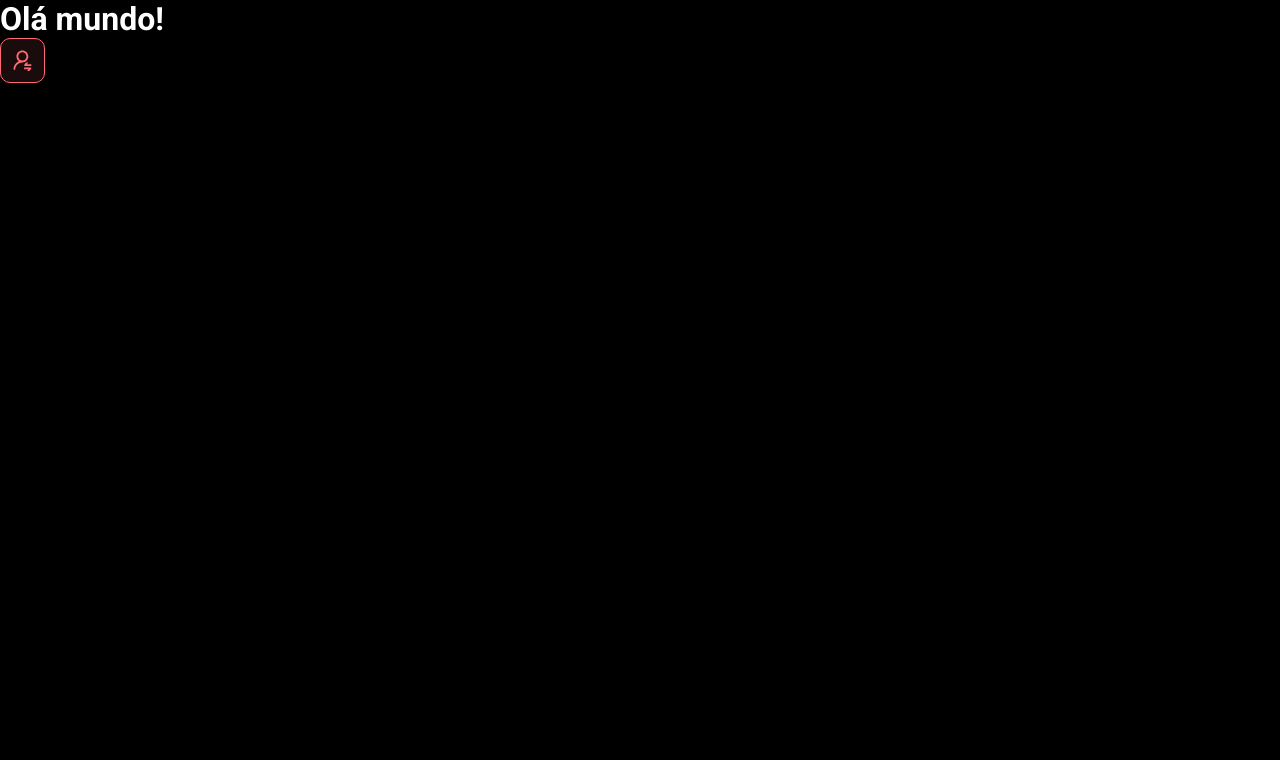
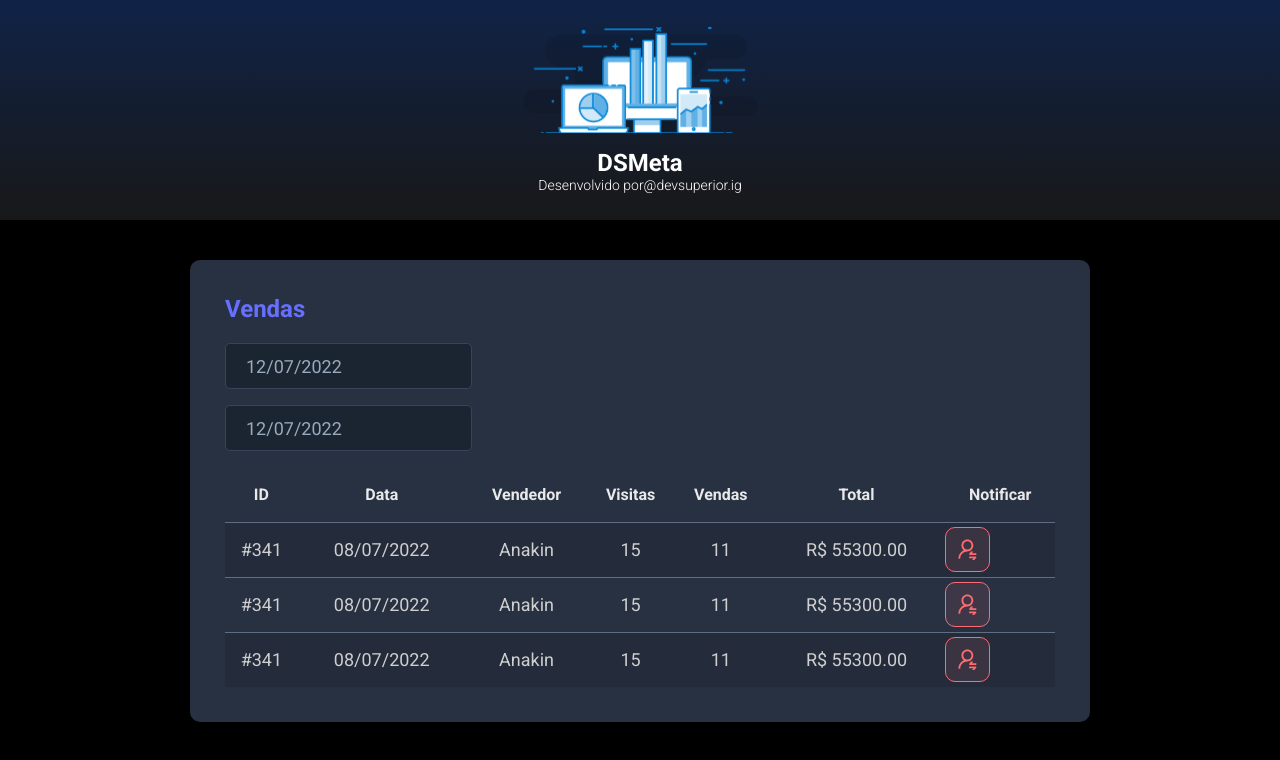
Before and after one commit to gerlingabriel/vendasDevSuperior, a React (Vite) app in the folder frontend/: page / in a window 1280 px wide. Shown: the top 760 px of the page. Built offline with nearby package versions, Linux system fonts and the light colour scheme.

Commit message:
Componenete datepicker

```diff
--- a/frontend/package.json
+++ b/frontend/package.json
@@ -8,7 +8,9 @@
     "preview": "vite preview"
   },
   "dependencies": {
+    "@types/react-datepicker": "4.4.2",
     "react": "^18.0.0",
+    "react-datepicker": "4.8.0",
     "react-dom": "^18.0.0"
   },
   "devDependencies": {
--- a/frontend/src/App.tsx
+++ b/frontend/src/App.tsx
@@ -1,11 +1,18 @@
-import NotificationButton from './components/NotificationButton/index';
+import Header from './components/Header';
+import SalesCard from './components/SalesCard';
 
 
 function App() {
   return (
     <>
-      <h1>Olá mundo!</h1>
-      <NotificationButton />
+      <Header />
+      <main>
+        <section id="sales">
+          <div className="dsmeta-container">
+            <SalesCard />
+          </div>
+        </section>
+      </main>
     </>
   )
 }
--- /dev/null
+++ b/frontend/src/components/Header/index.tsx
@@ -0,0 +1,19 @@
+import logoprincipal from "../../assets/img/logo.svg"
+import './styles.css'
+
+function Header() {
+    return (
+        <header>
+            <div className="dsmeta-logo-container">
+                <img src={logoprincipal} alt="DSMeta" />
+                <h1>DSMeta</h1>
+                <p>
+                    Desenvolvido por
+                    <a href="https://www.instagram.com/devsuperior.ig">@devsuperior.ig</a>
+                </p>
+            </div>
+        </header>
+    )
+}
+
+export default Header
--- /dev/null
+++ b/frontend/src/components/Header/styles.css
@@ -0,0 +1,27 @@
+header {
+    background: linear-gradient(180deg, #102347 0%, #181818 100%);
+    height: 220px;
+    display: flex;
+    align-items: center;
+    justify-content: center;
+  }
+
+  .dsmeta-logo-container {
+    display: flex;
+    flex-direction: column;
+    align-items: center;
+  }
+
+  .dsmeta-logo-container img {
+    width: 235px;
+  }
+
+  .dsmeta-logo-container h1 {
+    margin-top: 15px;
+    font-size: 24px;
+  }
+
+  .dsmeta-logo-container p {
+    font-size: 14px;
+    font-weight: 300;
+  }
--- /dev/null
+++ b/frontend/src/components/SalesCard/index.tsx
@@ -0,0 +1,92 @@
+import DatePicker from "react-datepicker";
+import "react-datepicker/dist/react-datepicker.css";
+
+import NotificationButton from '../NotificationButton'
+import './styles.css'
+
+function SalesCard() {
+    return (
+        <div className="dsmeta-card">
+            <h2 className="dsmeta-sales-title">Vendas</h2>
+            <div>
+                <div className="dsmeta-form-control-container">
+                    <DatePicker
+                        selected={new Date()}
+                        onChange={(date: Date) => { }}
+                        className="dsmeta-form-control"
+                        dateFormat="dd/MM/yyyy"
+                    />
+                </div>
+                <div className="dsmeta-form-control-container">
+                    <DatePicker
+                        selected={new Date()}
+                        onChange={(date: Date) => { }}
+                        className="dsmeta-form-control"
+                        dateFormat="dd/MM/yyyy"
+                    />
+                </div>
+            </div>
+
+            <div>
+                <table className="dsmeta-sales-table">
+                    <thead>
+                        <tr>
+                            <th className="show992">ID</th>
+                            <th className="show576">Data</th>
+                            <th>Vendedor</th>
+                            <th className="show992">Visitas</th>
+                            <th className="show992">Vendas</th>
+                            <th>Total</th>
+                            <th>Notificar</th>
+                        </tr>
+                    </thead>
+                    <tbody>
+                        <tr>
+                            <td className="show992">#341</td>
+                            <td className="show576">08/07/2022</td>
+                            <td>Anakin</td>
+                            <td className="show992">15</td>
+                            <td className="show992">11</td>
+                            <td>R$ 55300.00</td>
+                            <td>
+                                <div className="dsmeta-red-btn-container">
+                                    <NotificationButton />
+                                </div>
+                            </td>
+                        </tr>
+                        <tr>
+                            <td className="show992">#341</td>
+                            <td className="show576">08/07/2022</td>
+                            <td>Anakin</td>
+                            <td className="show992">15</td>
+                            <td className="show992">11</td>
+                            <td>R$ 55300.00</td>
+                            <td>
+                                <div className="dsmeta-red-btn-container">
+                                    <NotificationButton />
+                                </div>
+                            </td>
+                        </tr>
+                        <tr>
+                            <td className="show992">#341</td>
+                            <td className="show576">08/07/2022</td>
+                            <td>Anakin</td>
+                            <td className="show992">15</td>
+                            <td className="show992">11</td>
+                            <td>R$ 55300.00</td>
+                            <td>
+                                <div className="dsmeta-red-btn-container">
+                                    <NotificationButton />
+                                </div>
+                            </td>
+                        </tr>
+                    </tbody>
+
+                </table>
+            </div>
+
+        </div>
+    )
+}
+
+export default SalesCard
--- /dev/null
+++ b/frontend/src/components/SalesCard/styles.css
@@ -0,0 +1,96 @@
+.dsmeta-card {
+    background-color: #283142;
+    border-radius: 10px;
+    padding: 30px 10px;
+  }
+
+  .dsmeta-sales-title {
+    color: #676fff;
+    font-size: 24px;
+    margin-bottom: 20px;
+  }
+
+  .dsmeta-form-control-container {
+    margin-bottom: 16px;
+    max-width: 300px;
+  }
+
+  .dsmeta-form-control {
+    width: 100%;
+    height: 46px;
+    background-color: #1b2531;
+    border: 1px solid #384459;
+    border-radius: 5px;
+    color: #9aaabe;
+    padding: 0 20px;
+    font-size: 18px;
+  }
+
+  .dsmeta-sales-table {
+    width: 100%;
+    border-spacing: 0;
+    border-collapse: collapse;
+  }
+
+  .dsmeta-sales-table thead {
+    height: 55px;
+    font-size: 16px;
+    color: #e9e9e9;
+    font-weight: 700;
+  }
+
+  .dsmeta-sales-table tbody {
+    font-size: 14px;
+    font-weight: 400;
+    color: #cfcfcf;
+    text-align: center;
+  }
+
+  .dsmeta-sales-table tbody tr {
+    height: 74px;
+    border-top: 1px solid #5f6e82;
+  }
+
+  .dsmeta-sales-table tbody tr:hover > td {
+    background-color: #384459;
+  }
+
+  .dsmeta-sales-table tbody tr:nth-child(odd) {
+    background-color: #242c3b;
+  }
+
+  .dsmeta-red-btn img {
+      width: 19px;
+  }
+
+  .show576 {
+      display: none;
+  }
+
+  .show992 {
+      display: none;
+  }
+
+  @media (min-width: 576px) {
+      .show576 {
+          display: table-cell;
+      }
+
+      .dsmeta-card {
+          padding: 35px;
+      }
+
+      .dsmeta-sales-table tbody tr {
+          height: 55px;
+      }
+
+      .dsmeta-sales-table tbody {
+          font-size: 18px;
+      }
+  }
+
+  @media (min-width: 992px) {
+      .show992 {
+          display: table-cell;
+      }
+  }
--- a/frontend/src/index.css
+++ b/frontend/src/index.css
@@ -20,40 +20,7 @@
   text-decoration: none;
 }
 
-header {
-  background: linear-gradient(180deg, #102347 0%, #181818 100%);
-  height: 220px;
-  display: flex;
-  align-items: center;
-  justify-content: center;
-}
-
-.dsmeta-logo-container {
-  display: flex;
-  flex-direction: column;
-  align-items: center;
-}
-
-.dsmeta-logo-container img {
-  width: 235px;
-}
-
-.dsmeta-logo-container h1 {
-  margin-top: 15px;
-  font-size: 24px;
-}
-
-.dsmeta-logo-container p {
-  font-size: 14px;
-  font-weight: 300;
-}
-
-.dsmeta-card {
-  background-color: #283142;
-  border-radius: 10px;
-  padding: 30px 10px;
-}
-
+/** As três de baixo deve ficar nessa compor=nete */
 .dsmeta-container {
   width: 100%;
   max-width: 900px;
@@ -73,79 +40,6 @@
 .dsmeta-form-control-container {
   margin-bottom: 16px;
   max-width: 300px;
-}
-
-.dsmeta-form-control {
-  width: 100%;
-  height: 46px;
-  background-color: #1b2531;
-  border: 1px solid #384459;
-  border-radius: 5px;
-  color: #9aaabe;
-  padding: 0 20px;
-  font-size: 18px;
-}
-
-.dsmeta-sales-table {
-  width: 100%;
-  border-spacing: 0;
-  border-collapse: collapse;
-}
-
-.dsmeta-sales-table thead {
-  height: 55px;
-  font-size: 16px;
-  color: #e9e9e9;
-  font-weight: 700;
-}
-
-.dsmeta-sales-table tbody {
-  font-size: 14px;
-  font-weight: 400;
-  color: #cfcfcf;
-  text-align: center;
-}
-
-.dsmeta-sales-table tbody tr {
-  height: 74px;
-  border-top: 1px solid #5f6e82;
-}
-
-.dsmeta-sales-table tbody tr:hover > td {
-  background-color: #384459;
-}
-
-.dsmeta-sales-table tbody tr:nth-child(odd) {
-  background-color: #242c3b;
-}
-
-.dsmeta-red-btn-container {
-    display: flex;
-    justify-content: center;
-}
-
-.dsmeta-red-btn {
-  height: 45px;
-  width: 45px;
-  background: rgba(255, 107, 114, 0.1);
-  border: 1px solid #ff6b72;
-  border-radius: 10px;
-  display: flex;
-  align-items: center;
-  justify-content: center;
-  cursor: pointer;
-}
-
-.dsmeta-red-btn img {
-    width: 19px;
-}
-
-.show576 {
-    display: none;
-}
-
-.show992 {
-    display: none;
 }
 
 @media (min-width: 576px) {
```
Also changed, not shown: frontend/src/assets/img/logo.svg (added), 1 other file (tests, documents, lock files or other folders).
